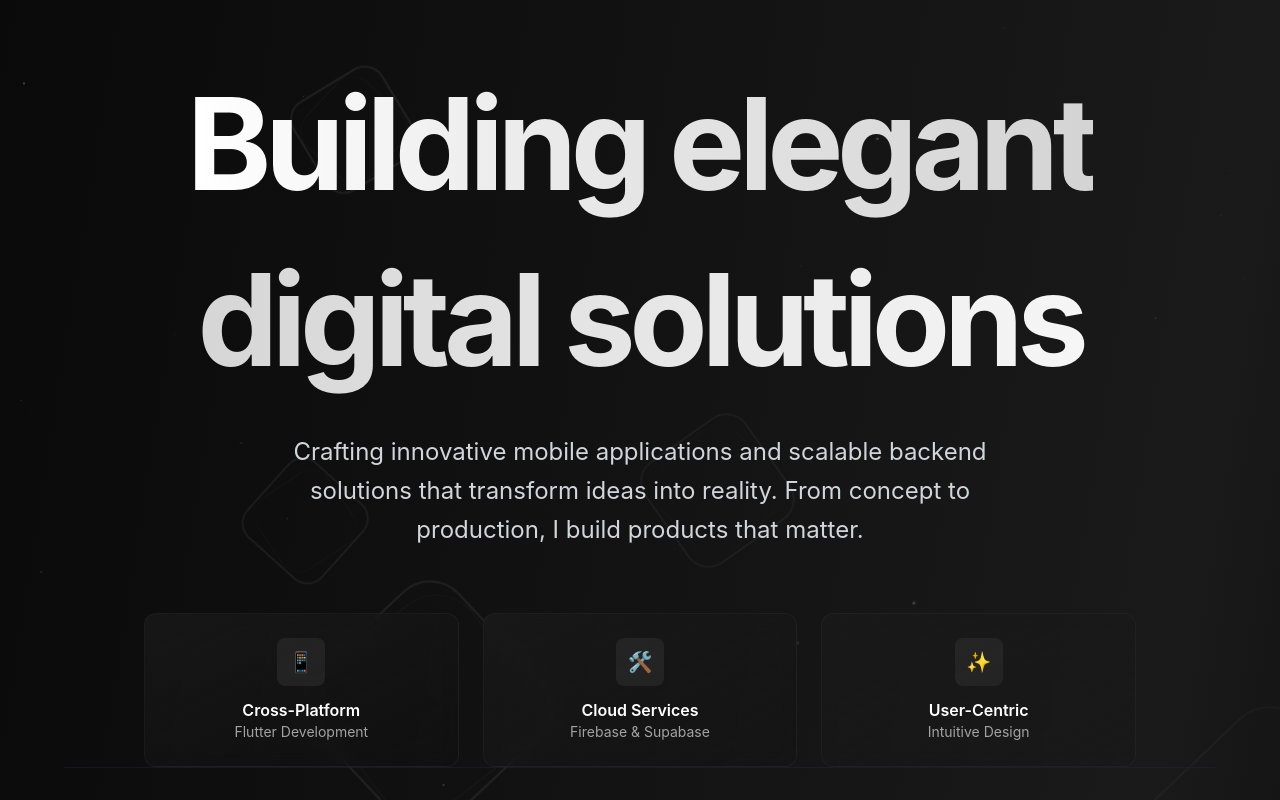
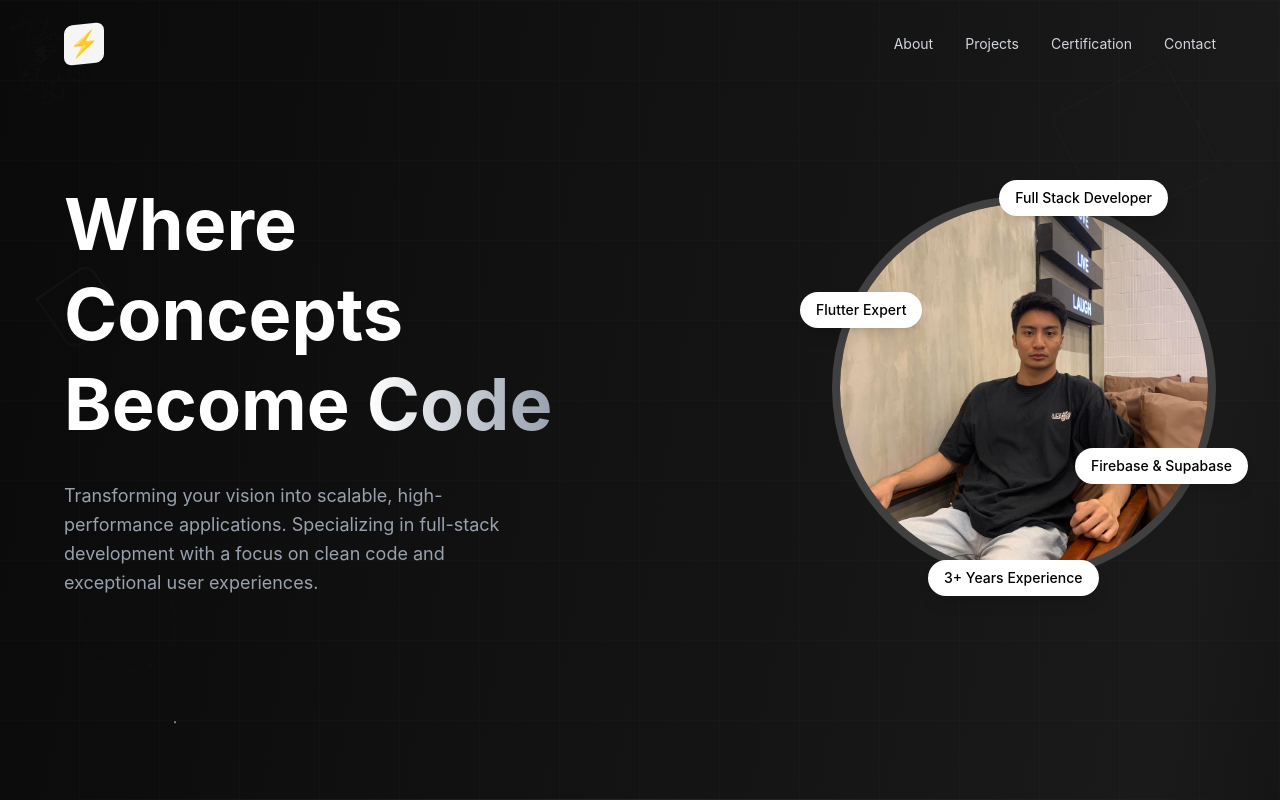
Before and after one commit to robertterquin/personal-portfolio, a React (Vite) app in the folder portfolio_v2/: page / in a window 1280 px wide. Shown: the top 800 px of the page. Built offline with nearby package versions, Linux system fonts and the light colour scheme.

Commit message:
feat: replace particle effects with flowing line patterns in Landing page background

```diff
--- a/portfolio_v2/src/pages/About/About.jsx
+++ b/portfolio_v2/src/pages/About/About.jsx
@@ -142,21 +142,6 @@ const About = () => {
 
           {/* Right Column - Description with Profile Image */}
           <div className={`space-y-10 transition-all duration-700 delay-200 ${isVisible ? 'opacity-100 translate-x-0' : 'opacity-0 translate-x-16'}`}>
-            {/* Profile Image */}
-            <div className="flex justify-center mb-8">
-              <div className="w-48 h-48 rounded-full border-2 border-mono-400/50 overflow-hidden ring-2 ring-mono-400/20 bg-mono-100 flex-shrink-0">
-                <img
-                  src="/profile.jpg"
-                  alt="Robert Terquin Laqui"
-                  className="w-full h-full object-cover"
-                  onError={(e) => {
-                    e.target.style.display = 'none';
-                    e.target.parentElement.innerHTML = '<div class="w-full h-full bg-gradient-to-br from-cyan-500 to-blue-600 flex items-center justify-center"><span class="text-5xl font-bold text-white">RT</span></div>';
-                  }}
-                />
-              </div>
-            </div>
-
             {/* Description Text */}
             <div className="space-y-8">
               <p className="text-xl md:text-2xl lg:text-3xl text-gray-200 leading-relaxed font-light">
--- a/portfolio_v2/src/pages/Landing/Landing.jsx
+++ b/portfolio_v2/src/pages/Landing/Landing.jsx
@@ -1,198 +1,164 @@
 import { useEffect, useState } from 'react';
 
 const Landing = () => {
-  const [particles, setParticles] = useState([]);
-  const [shapes, setShapes] = useState([]);
-  const [codeRain, setCodeRain] = useState([]);
+  const [flowingLines, setFlowingLines] = useState([]);
 
   useEffect(() => {
-    // Generate particles only once on mount
-    const generatedParticles = [...Array(30)].map((_, i) => ({
+    // Generate flowing curved lines for background
+    const generatedLines = [...Array(12)].map((_, i) => ({
       id: i,
-      left: Math.random() * 100,
-      top: Math.random() * 100,
-      size: Math.random() * 2 + 1,
-      duration: Math.random() * 25 + 20,
-      delay: Math.random() * 10,
-      opacity: Math.random() * 0.3 + 0.05,
-    }));
-    setParticles(generatedParticles);
-
-    // Generate geometric shapes
-    const generatedShapes = [...Array(6)].map((_, i) => ({
-      id: i,
-      left: Math.random() * 100,
-      top: Math.random() * 100,
-      size: Math.random() * 150 + 80,
-      rotation: Math.random() * 360,
-      duration: Math.random() * 40 + 30,
+      path: generateCurvePath(i),
+      duration: Math.random() * 20 + 15,
       delay: Math.random() * 5,
     }));
-    setShapes(generatedShapes);
-
-    // Generate code rain effect
-    const codeSymbols = ['<', '>', '{', '}', '(', ')', '[', ']', '=', ';', '/', '*', '+', '-', '0', '1'];
-    const generatedCodeRain = [...Array(25)].map((_, i) => ({
-      id: i,
-      left: Math.random() * 100,
-      symbol: codeSymbols[Math.floor(Math.random() * codeSymbols.length)],
-      duration: Math.random() * 15 + 10,
-      delay: Math.random() * 8,
-    }));
-    setCodeRain(generatedCodeRain);
+    setFlowingLines(generatedLines);
   }, []);
 
+  const generateCurvePath = (index) => {
+    const startX = Math.random() * 100;
+    const startY = Math.random() * 100;
+    const curves = [];
+    let currentX = startX;
+    let currentY = startY;
+
+    for (let i = 0; i < 3; i++) {
+      const controlX1 = currentX + (Math.random() * 40 - 20);
+      const controlY1 = currentY + (Math.random() * 40 - 20);
+      const controlX2 = currentX + (Math.random() * 40 - 20);
+      const controlY2 = currentY + (Math.random() * 40 - 20);
+      const endX = currentX + (Math.random() * 30 - 15);
+      const endY = currentY + (Math.random() * 30 - 15);
+
+      curves.push(`C ${controlX1} ${controlY1}, ${controlX2} ${controlY2}, ${endX} ${endY}`);
+      currentX = endX;
+      currentY = endY;
+    }
+
+    return `M ${startX} ${startY} ${curves.join(' ')}`;
+  };
+
   return (
-    <section id="home" className="min-h-screen w-full flex flex-col text-white relative overflow-hidden">
-      {/* Animated Background - Geometric Shapes */}
+    <section id="home" className="min-h-screen w-full text-white relative overflow-hidden">
+      {/* Grid Pattern Background */}
       <div className="absolute inset-0 pointer-events-none z-0">
-        {shapes.map((shape) => (
-          <div
-            key={shape.id}
-            className="absolute"
-            style={{
-              left: `${shape.left}%`,
-              top: `${shape.top}%`,
-              width: `${shape.size}px`,
-              height: `${shape.size}px`,
-              transform: `translate(-50%, -50%) rotate(${shape.rotation}deg)`,
-              animation: `float ${shape.duration}s ease-in-out infinite`,
-              animationDelay: `${shape.delay}s`,
-            }}
-          >
-            {/* Rotating square outline */}
-            <div className="absolute inset-0" style={{
-              border: `2px solid rgba(255, 255, 255, 0.08)`,
-              borderRadius: '20%',
-              animation: `spin ${shape.duration * 1.2}s linear infinite`,
-            }}></div>
-
-            {/* Inner rotating square */}
-            <div className="absolute inset-2" style={{
-              border: `1px solid rgba(163, 163, 163, 0.06)`,
-              borderRadius: '25%',
-              animation: `spin-reverse ${shape.duration * 1.5}s linear infinite`,
-            }}></div>
-
-            {/* Center accent dot */}
-            <div className="absolute top-1/2 left-1/2 transform -translate-x-1/2 -translate-y-1/2 w-1 h-1 bg-mono-600/20 rounded-full blur-sm"></div>
-          </div>
-        ))}
+        <div className="absolute inset-0 opacity-[0.05]" style={{
+          backgroundImage: `
+            linear-gradient(90deg, transparent 98%, rgba(163, 163, 163, 0.6) 100%),
+            linear-gradient(0deg, transparent 98%, rgba(163, 163, 163, 0.6) 100%)
+          `,
+          backgroundSize: '80px 80px',
+        }}></div>
       </div>
 
-      {/* Elegant Gradient Orbs */}
-      <div className="absolute inset-0 pointer-events-none z-0 overflow-hidden">
-        <div className="absolute -top-1/2 -right-1/4 w-[800px] h-[800px] bg-gradient-conic from-mono-300/06 via-mono-400/04 to-mono-300/06 rounded-full blur-[150px] animate-pulse" style={{animationDuration: '20s'}}></div>
-        <div className="absolute -bottom-1/3 -left-1/4 w-[700px] h-[700px] bg-gradient-radial from-mono-400/08 via-mono-300/04 to-transparent rounded-full blur-[120px] animate-pulse" style={{animationDuration: '15s', animationDelay: '3s'}}></div>
+      {/* Gradient Orbs */}
+      <div className="absolute inset-0 pointer-events-none z-0">
+        <div className="absolute top-1/4 left-1/4 w-[500px] h-[500px] bg-gradient-conic from-mono-300/15 via-mono-400/10 to-mono-300/15 rounded-full blur-[120px] animate-pulse" style={{animationDuration: '10s'}}></div>
+        <div className="absolute bottom-1/4 right-1/4 w-[400px] h-[400px] bg-gradient-radial from-mono-400/15 to-transparent rounded-full blur-[100px] animate-pulse" style={{animationDuration: '8s', animationDelay: '3s'}}></div>
+        <div className="absolute top-1/2 left-1/2 transform -translate-x-1/2 -translate-y-1/2 w-[350px] h-[350px] bg-gradient-radial from-mono-300/10 to-transparent rounded-full blur-[90px] animate-pulse" style={{animationDuration: '12s', animationDelay: '1s'}}></div>
       </div>
 
-      {/* Elegant Floating Particles */}
+      {/* Flowing Line Patterns Background */}
+      <svg className="absolute inset-0 w-full h-full pointer-events-none opacity-20" style={{ zIndex: 0 }}>
+        {flowingLines.map((line) => (
+          <path
+            key={line.id}
+            d={line.path}
+            stroke="rgba(163, 163, 163, 0.15)"
+            strokeWidth="1.5"
+            fill="none"
+            className="animate-pulse"
+            style={{
+              animationDuration: `${line.duration}s`,
+              animationDelay: `${line.delay}s`,
+            }}
+          />
+        ))}
+      </svg>
+
+      {/* Geometric Accent Shapes */}
       <div className="absolute inset-0 pointer-events-none z-0">
-        {particles.map((particle) => (
-          <div
-            key={particle.id}
-            className="absolute rounded-full animate-float"
-            style={{
-              left: `${particle.left}%`,
-              top: `${particle.top}%`,
-              width: `${particle.size}px`,
-              height: `${particle.size}px`,
-              background: particle.id % 3 === 0 ? 'rgba(212, 212, 212, 0.3)' : particle.id % 3 === 1 ? 'rgba(163, 163, 163, 0.35)' : 'rgba(115, 115, 115, 0.3)',
-              opacity: particle.opacity * 0.8,
-              boxShadow: `0 0 ${particle.size * 2}px rgba(163, 163, 163, 0.2)`,
-              animationDuration: `${particle.duration}s`,
-              animationDelay: `${particle.delay}s`,
-            }}
-          ></div>
-        ))}
+        <div className="absolute top-20 right-20 w-32 h-32 border border-mono-300/10 rounded-lg rotate-12 animate-spin-slow" style={{animationDuration: '50s'}}></div>
+        <div className="absolute bottom-32 left-20 w-24 h-24 border-2 border-dashed border-mono-300/8 rounded-full opacity-50 animate-spin-slow" style={{animationDuration: '40s'}}></div>
+        <div className="absolute top-1/3 left-10 w-20 h-20 relative animate-spin-slow" style={{animationDuration: '45s'}}>
+          <div className="absolute inset-2 border-l-2 border-t-2 border-mono-400/10 rounded-tl-xl"></div>
+          <div className="absolute inset-2 border-r-2 border-b-2 border-mono-300/10 rounded-br-xl"></div>
+        </div>
       </div>
 
-      {/* Content Container - Full Height */}
-      <div className="relative z-10 w-full h-full flex flex-col justify-between p-6 md:p-10 lg:p-16">
+      {/* Top Navigation */}
+      <nav className="relative z-20 flex items-center justify-between px-8 md:px-16 py-6">
+        {/* Logo */}
+        <div className="flex items-center">
+          <div className="w-10 h-10 bg-mono-900 rounded-lg flex items-center justify-center text-2xl font-bold text-white transform -skew-y-6">
+            ⚡
+          </div>
+        </div>
 
+        {/* Navigation Links */}
+        <div className="hidden md:flex gap-8 text-sm">
+          {['About', 'Projects', 'Certification', 'Contact'].map((item) => (
+            <a
+              key={item}
+              href={`#${item.toLowerCase()}`}
+              className="text-gray-300 hover:text-white transition-colors"
+            >
+              {item}
+            </a>
+          ))}
+        </div>
+      </nav>
 
+      {/* Main Content */}
+      <div className="relative z-10 container mx-auto px-8 md:px-16 py-12 md:py-20 flex items-center min-h-[calc(100vh-200px)]">
+        <div className="grid grid-cols-1 lg:grid-cols-2 gap-12 lg:gap-20 items-center w-full max-w-7xl mx-auto">
 
-        {/* Main Hero Section - Centered */}
-        <div className="flex-1 flex flex-col items-center justify-center text-center">
-          {/* Headline */}
-          <div className="mb-12 max-w-5xl">
-            <h1 className="text-7xl md:text-8xl lg:text-9xl font-bold leading-tight tracking-tighter mb-8 px-4">
-              <span className="block text-transparent bg-clip-text bg-gradient-to-r from-mono-950 via-mono-800 to-mono-700 mb-4">Building elegant</span>
-              <span className="text-transparent bg-clip-text bg-gradient-to-r from-mono-700 via-mono-900 to-mono-950 block animate-gradient">digital solutions</span>
+          {/* Left Side - Text Content */}
+          <div className="space-y-8">
+            <h1 className="text-5xl md:text-6xl lg:text-7xl font-bold leading-tight">
+              Where Concepts<br />
+              Become <span className="text-transparent bg-clip-text bg-gradient-to-r from-white to-gray-400">Code</span>
             </h1>
-            <p className="text-xl md:text-2xl text-gray-300 max-w-3xl mx-auto leading-relaxed mb-4 px-4">
-              Crafting innovative mobile applications and scalable backend solutions that transform ideas into reality. From concept to production, I build products that matter.
+
+            <p className="text-gray-400 text-lg max-w-md leading-relaxed">
+              Transforming your vision into scalable, high-performance applications. Specializing in full-stack development with a focus on clean code and exceptional user experiences.
             </p>
           </div>
 
-          {/* Feature Cards - Wider Layout */}
-          <div className="grid grid-cols-1 md:grid-cols-3 gap-6 w-full max-w-5xl px-4">
-            <div className="p-6 rounded-xl border border-mono-200/40 bg-gradient-to-br from-mono-100/80 to-transparent backdrop-blur-sm hover:border-mono-300/70 transition-all group cursor-pointer">
-              <div className="flex flex-col items-center text-center gap-3">
-                <div className="w-12 h-12 rounded-lg bg-mono-200/60 flex items-center justify-center flex-shrink-0 group-hover:bg-mono-300/80 transition-colors text-xl">
-                  📱
-                </div>
-                <div>
-                  <p className="text-base font-semibold text-white">Cross-Platform</p>
-                  <p className="text-sm text-mono-600">Flutter Development</p>
-                </div>
+          {/* Right Side - Profile Image with Service Tags */}
+          <div className="relative flex justify-center lg:justify-end">
+            {/* Profile Circle */}
+            <div className="relative">
+              <div className="w-64 h-64 md:w-80 md:h-80 lg:w-96 lg:h-96 rounded-full overflow-hidden border-8 border-mono-300 relative">
+                <img
+                  src="/profile.jpg"
+                  alt="Robert Terquin Laqui"
+                  className="w-full h-full object-cover"
+                  onError={(e) => {
+                    e.target.style.display = 'none';
+                    e.target.parentElement.innerHTML = '<div class="w-full h-full bg-gradient-to-br from-mono-200 to-mono-400 flex items-center justify-center"><span class="text-7xl font-bold text-white">RT</span></div>';
+                  }}
+                />
               </div>
-            </div>
 
-            <div className="p-6 rounded-xl border border-mono-200/40 bg-gradient-to-br from-mono-100/80 to-transparent backdrop-blur-sm hover:border-mono-300/70 transition-all group cursor-pointer">
-              <div className="flex flex-col items-center text-center gap-3">
-                <div className="w-12 h-12 rounded-lg bg-mono-200/60 flex items-center justify-center flex-shrink-0 group-hover:bg-mono-300/80 transition-colors text-xl">
-                  🛠️
-                </div>
-                <div>
-                  <p className="text-base font-semibold text-white">Cloud Services</p>
-                  <p className="text-sm text-mono-600">Firebase & Supabase</p>
-                </div>
+              {/* Service Tags */}
+              <div className="absolute -top-4 right-8 md:right-12 px-4 py-2 bg-white text-black rounded-full text-xs md:text-sm font-medium shadow-lg">
+                Full Stack Developer
               </div>
-            </div>
 
-            <div className="p-6 rounded-xl border border-mono-200/40 bg-gradient-to-br from-mono-100/80 to-transparent backdrop-blur-sm hover:border-mono-300/70 transition-all group cursor-pointer">
-              <div className="flex flex-col items-center text-center gap-3">
-                <div className="w-12 h-12 rounded-lg bg-mono-200/60 flex items-center justify-center flex-shrink-0 group-hover:bg-mono-300/80 transition-colors text-xl">
-                  ✨
-                </div>
-                <div>
-                  <p className="text-base font-semibold text-white">User-Centric</p>
-                  <p className="text-sm text-mono-600">Intuitive Design</p>
-                </div>
+              <div className="absolute top-1/4 -left-4 md:-left-8 px-4 py-2 bg-white text-black rounded-full text-xs md:text-sm font-medium shadow-lg">
+                Flutter Expert
+              </div>
+
+              <div className="absolute bottom-1/4 -right-4 md:-right-8 px-4 py-2 bg-white text-black rounded-full text-xs md:text-sm font-medium shadow-lg">
+                Firebase & Supabase
+              </div>
+
+              <div className="absolute -bottom-4 left-1/4 px-4 py-2 bg-white text-black rounded-full text-xs md:text-sm font-medium shadow-lg">
+                3+ Years Experience
               </div>
             </div>
           </div>
-        </div>
 
-        {/* Bottom Navigation */}
-        <div className="flex flex-col md:flex-row justify-end items-center gap-6 pt-8 border-t border-gray-800/50">
-
-          <nav className="flex flex-wrap gap-8 justify-center items-center">
-            {['About', 'Projects', 'Certification', 'Contact'].map((item) => (
-              <a
-                key={item}
-                href={`#${item.toLowerCase()}`}
-                className="text-sm text-mono-700 hover:text-mono-900 transition-colors uppercase tracking-wider font-medium"
-              >
-                {item}
-              </a>
-            ))}
-            <a
-              href="#projects"
-              className="flex items-center gap-2 text-mono-700 hover:text-mono-900 transition-colors text-xs uppercase tracking-widest font-medium ml-4 pl-8 border-l border-mono-400/30 group"
-            >
-              <span>Explore</span>
-              <svg
-                className="w-4 h-4 transform group-hover:translate-y-1 transition-transform"
-                fill="none"
-                stroke="currentColor"
-                viewBox="0 0 24 24"
-              >
-                <path strokeLinecap="round" strokeLinejoin="round" strokeWidth={2.5} d="M19 14l-7 7m0 0l-7-7m7 7V3" />
-              </svg>
-            </a>
-          </nav>
         </div>
       </div>
 
```
